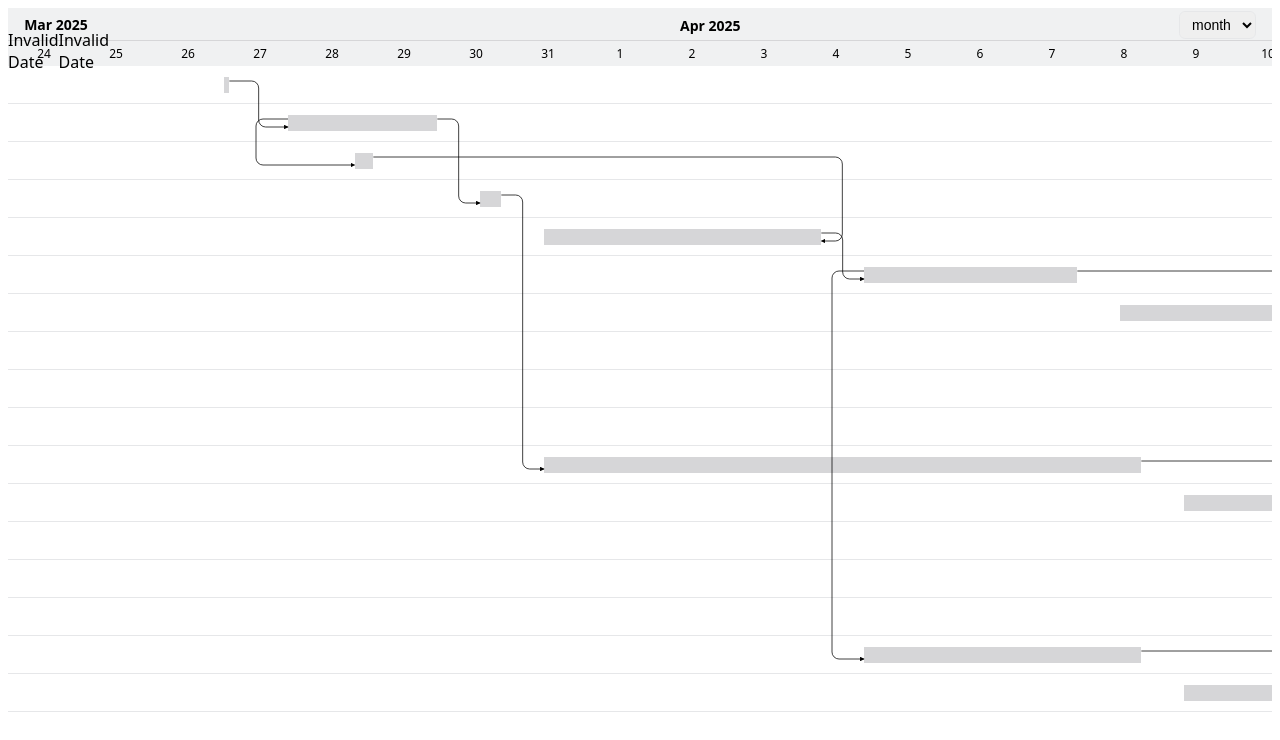
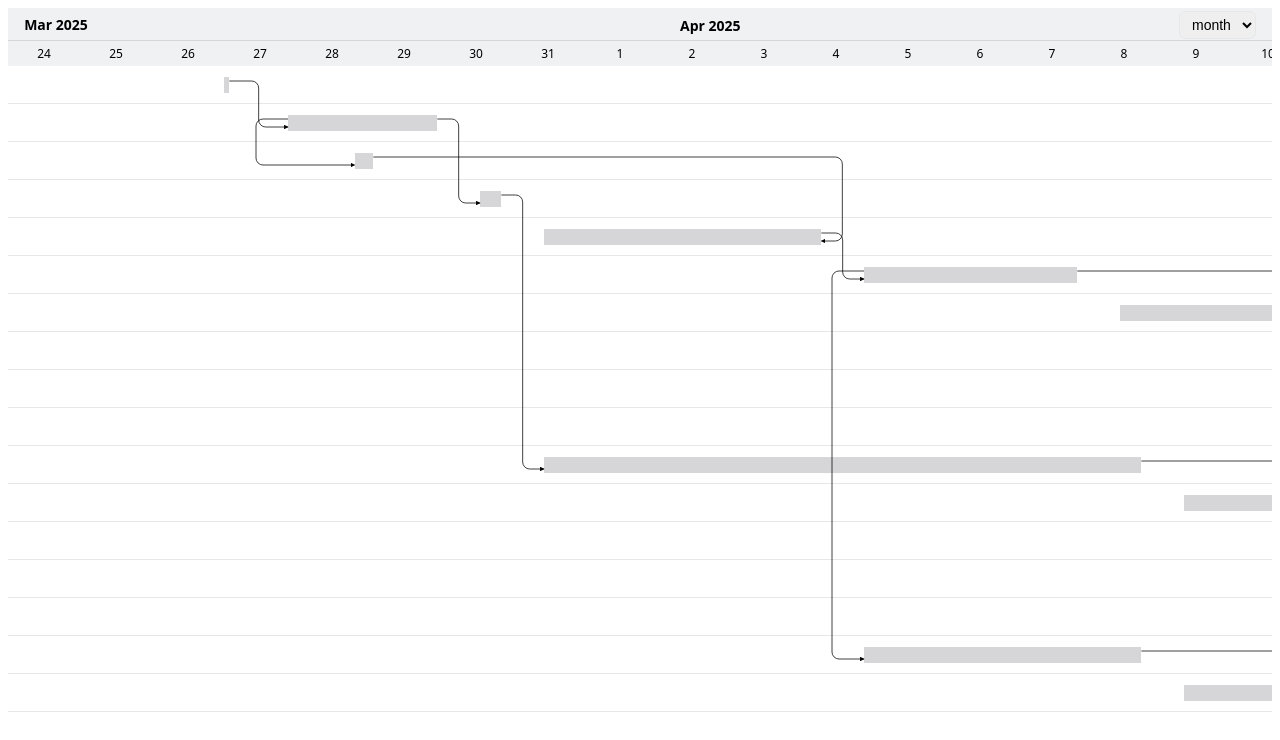
Before and after one commit to jaeungkim/gantt-chart, a React (Vite) app: page / in a window 1280 px wide. Shown: the top 740 px of the page. Built offline with nearby package versions, Linux system fonts and the light colour scheme.

Commit message:
chore: changed header color - header timeline WIP

```diff
--- a/src/components/GanttChartHeader.tsx
+++ b/src/components/GanttChartHeader.tsx
@@ -196,12 +196,14 @@ const GanttChartHeader: React.FC<GanttChartHeaderProps> = ({
                   left: `${draggingBarDateRange.barLeft}px`,
                   top: '32px',
                   zIndex: 60,
-                  backgroundColor: '#F0F',
+                  backgroundColor: '#D6D6D8',
                   width: `${draggingBarDateRange.barWidth}px`,
                   height: '22px',
                   display: 'flex',
                   alignItems: 'center',
                   justifyContent: 'center',
+                  borderRadius: '100px',
+                  opacity: 0.7,
                 }}
               >
                 <div
@@ -211,8 +213,8 @@ const GanttChartHeader: React.FC<GanttChartHeaderProps> = ({
                     justifyContent: 'between',
                   }}
                 >
-                  <p>{dayjs(draggingBarDateRange.startDate).format('DD')}</p>
-                  <p>{dayjs(draggingBarDateRange.endDate).format('DD')}</p>
+                  {/* <p>{dayjs(draggingBarDateRange.startDate).format('D')}</p>
+                  <p>{dayjs(draggingBarDateRange.endDate).format('D')}</p> */}
                 </div>
               </div>
             )}
```
Also changed, not shown: src/pages/Gantt.tsx (line endings or trailing spaces).
